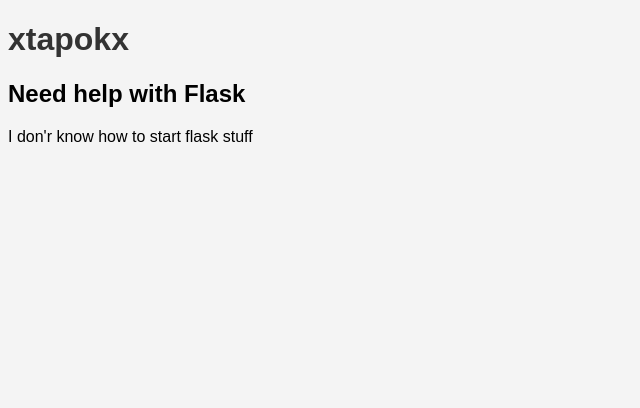
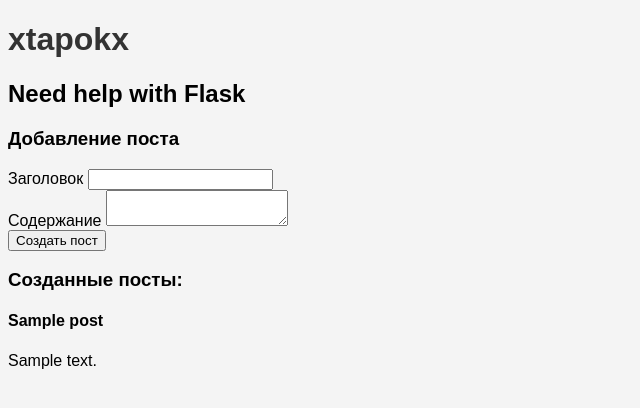
Before and after one commit to xYarvinx/Web_Forum_Flask, a Flask app: template templates/forum_details.html in a window 1280 px wide. Shown: the part 34-442 px from the top of the page, without its empty margins (0-640 px from the left). Run offline with Flask 3, Linux system fonts and the light colour scheme; the template is opened without the code that fills it: values that come from a table or form of the project are taken from there, others are empty; tables that the repository leaves empty hold one stand-in row (values such as "Sample post").

Commit message:
хелп

```diff
--- a/Model/models.py
+++ b/Model/models.py
@@ -37,3 +37,8 @@ class Comment(db.Model):
     forum_post = db.relationship('ForumPost', backref=db.backref('comments', lazy=True))
     user_id = db.Column(db.Integer, db.ForeignKey('user.id'), nullable=False)
     user = db.relationship('User', backref=db.backref('comments', lazy=True))  # Update the backref for comments relationship
+
+class Post(db.Model):
+    id = db.Column(db.Integer, primary_key=True)
+    title = db.Column(db.String(100), nullable=False)
+    content = db.Column(db.Text, nullable=False)
--- a/forms.py
+++ b/forms.py
@@ -1,7 +1,10 @@
+
+from wtforms import  PasswordField
+from wtforms.validators import EqualTo, Email
+from wtforms.validators import DataRequired, Length
 from flask_wtf import FlaskForm
-from wtforms import StringField, PasswordField, SubmitField
-from wtforms.validators import DataRequired, Length, EqualTo, Email
-
+from wtforms import StringField, TextAreaField, SubmitField
+from wtforms.validators import DataRequired, Length
 
 class RegistrationForm(FlaskForm):
     username = StringField('Имя пользователя', validators=[DataRequired(), Length(min=2, max=20)])
@@ -15,3 +18,8 @@ class LoginForm(FlaskForm):
     email = StringField('Email', validators=[DataRequired(), Email()])
     password = PasswordField('Пароль', validators=[DataRequired()])
     submit = SubmitField('Войти')
+
+class CreatePostForm(FlaskForm):
+    title = StringField('Заголовок', validators=[DataRequired(), Length(min=2, max=100)])
+    content = TextAreaField('Содержание', validators=[DataRequired()])
+    submit = SubmitField('Создать пост')
--- a/templates/forum_details.html
+++ b/templates/forum_details.html
@@ -5,7 +5,22 @@
 {% block content %}
     <h1>{{ user.username }}</h1>
     <h2>{{ forum.title }}</h2>
-    <p>{{ forum.content }}</p>
-
-
+    <h3> Добавление поста </h3>
+    <form action="" method="post">
+        {{ form.csrf_token }}
+        <div class="form-group">
+            {{ form.title.label }} {{ form.title(class="form-control") }}
+        </div>
+        <div class="form-group">
+            {{ form.content.label }} {{ form.content(class="form-control") }}
+        </div>
+        {{ form.submit(class="btn btn-outline-info") }}
+    </form>
+    <h3>Созданные посты:</h3>
+    {% for post in posts %}
+        <div class="post">
+            <h4>{{ post.title }}</h4>
+            <p>{{ post.content }}</p>
+        </div>
+    {% endfor %}
 {% endblock %}
```
Also changed, not shown: Controller/forum.py (+14 -17 lines).
